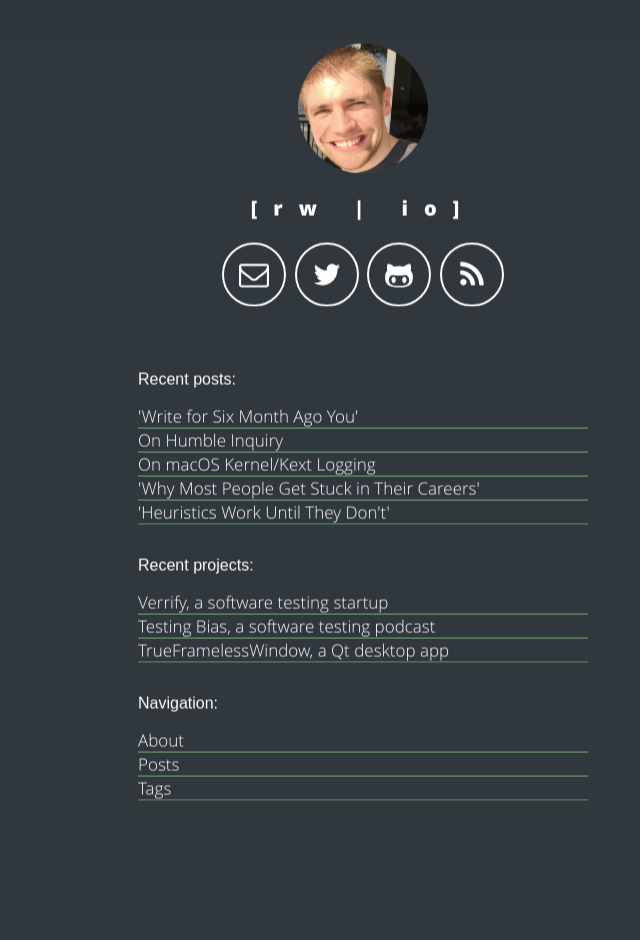
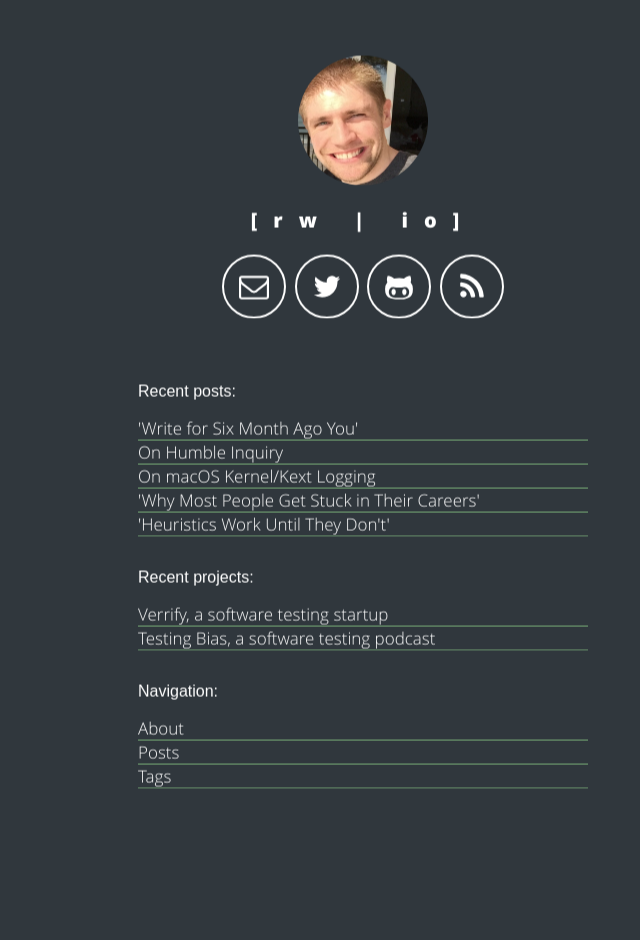
Before and after one commit to dfct/rw.internals.io, a Jekyll site: the page built from index.html, in a window 1280 px wide. Shown: the whole page, without its empty margins (277-917 px from the left). Built offline with Jekyll 4.4.1, drawn with Linux system fonts in a browser that asks for light colours; comment, search, counter and statistics services are not loaded.

Commit message:
Pull TrueFramelessWindow from recent projects

```diff
--- a/_config.yml
+++ b/_config.yml
@@ -31,8 +31,6 @@ projects:
     url: https://verrify.com
   - name: Testing Bias, a software testing podcast
     url: https://www.testingbias.com
-  - name: TrueFramelessWindow, a Qt desktop app
-    url: https://github.com/dfct/TrueFramelessWindow
 
 # navigation in header index
 navigation:
```
